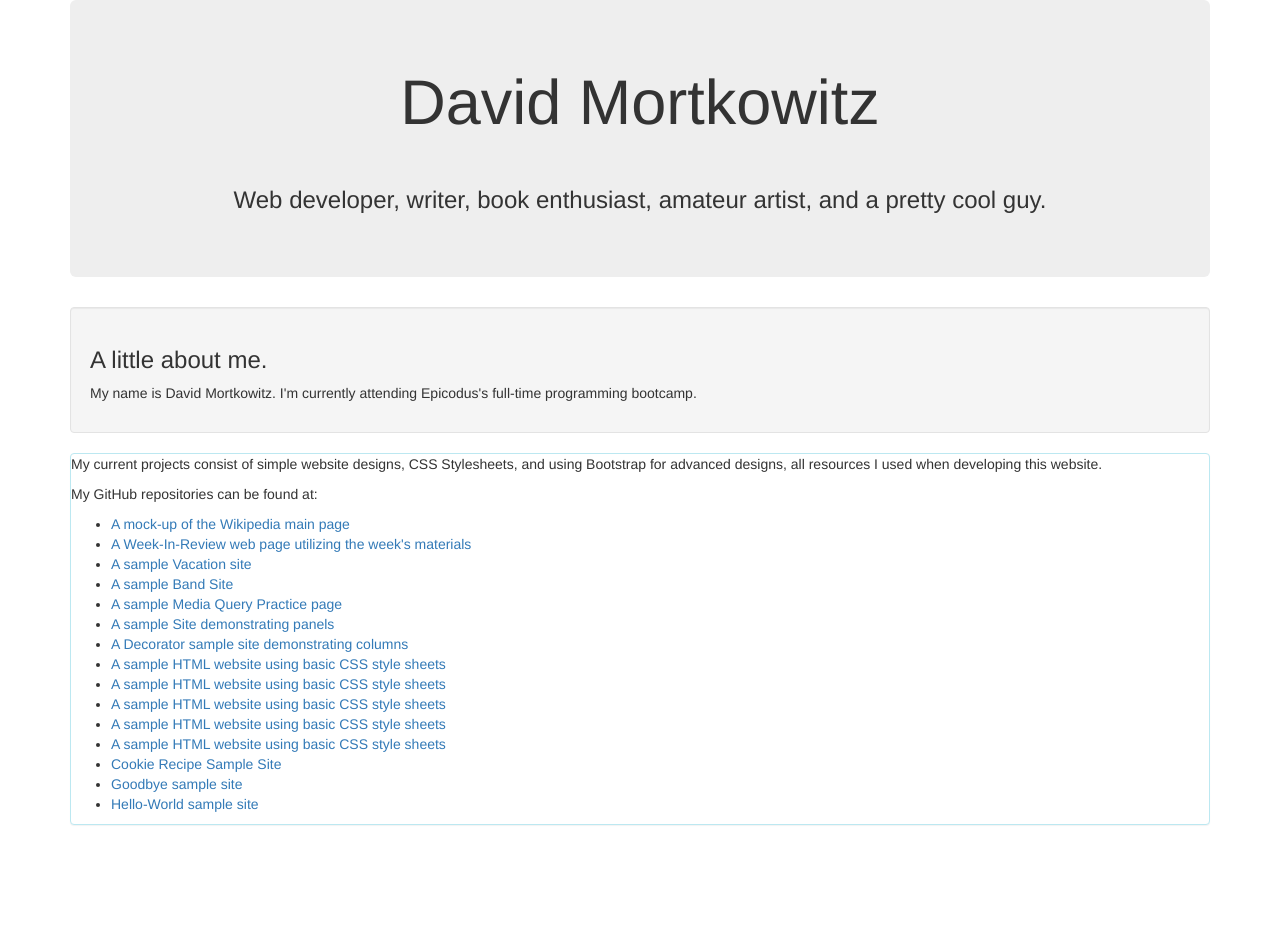
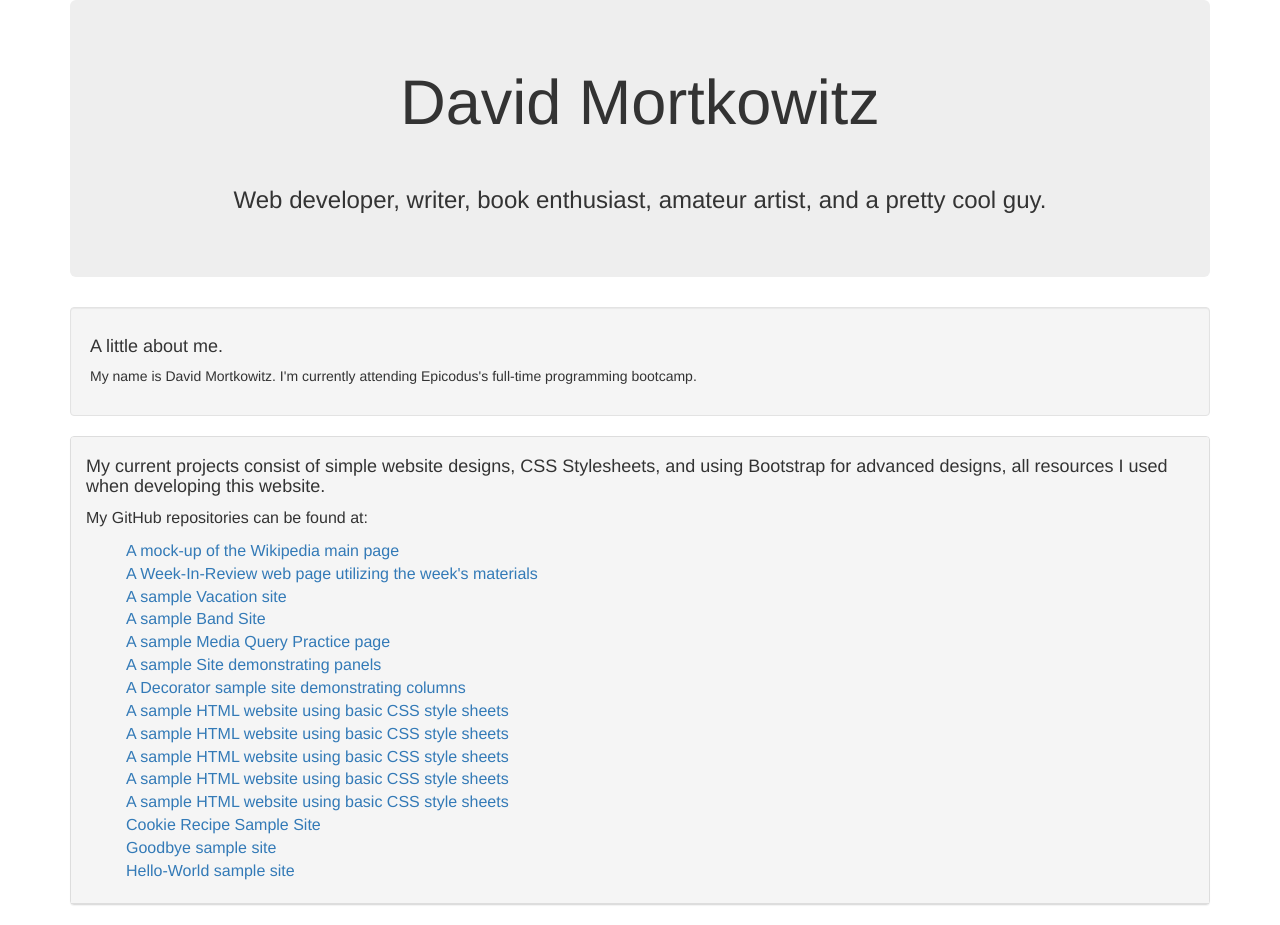
Before and after one commit to dmortkowitz/Portfolio-page, a plain HTML site: page index.html in a window 1280 px wide. Before the commit the page ends 845 px from the top, so only its background shows below. Drawn offline with Linux system fonts and the light colour scheme.

```diff
--- a/css/styles.css
+++ b/css/styles.css
@@ -1,3 +1,3 @@
-.well .okay1{
-  text-align="center"
+ul{
+  list-style-type: none;
 }
--- a/index.html
+++ b/index.html
@@ -15,21 +15,27 @@
       </h3></p>
     </div>
     <div class="well">
-      <h3>A little about me.</h3>
+      <h4>A little about me.</h4>
       <p>
         My name is David Mortkowitz. I'm currently attending Epicodus's full-time programming bootcamp.
       </p>
     </div>
-    <div class="panel panel-info">
-      <div class="panel-default">
-        <p>
-          My current projects consist of simple website designs, CSS Stylesheets, and using Bootstrap for advanced designs, all resources I used when developing this website.
-        </p>
+    <div class="panel panel-default">
+      <div class="panel-heading">
+        <div class="panel-title">
+          <h4>
+            My current projects consist of simple website designs, CSS Stylesheets, and using Bootstrap for advanced designs, all resources I used when developing this website.
+          </h4>
+        </div>
+
+        <div class="panel-title">
         <p>
           My GitHub repositories can be found at:
         </p>
       </div>
-        <div class="panel-info" class="bg-info">
+
+        <div class="panel-title">
+          <div class="panel-default">
           <ul>
             <li><a href="https://github.com/dmortkowitz/mock-wikipedia">A mock-up of the Wikipedia main page</a></li>
             <li><a href="https://github.com/dmortkowitz/week-in-review-1">A Week-In-Review web page utilizing the week's materials</a></li>
@@ -46,10 +52,13 @@
             <li><a href="https://github.com/dmortkowitz/cookie-recipe">Cookie Recipe Sample Site</a></li>
             <li><a href="https://github.com/dmortkowitz/goodbye">Goodbye sample site</a></li>
             <li><a href="https://github.com/dmortkowitz/hello-world">Hello-World sample site</a></li>
+
           </ul>
+        </div>
+        </div>
+        </div>
         </div>
       </div>
     </div>
-
   </body>
 </html>
```
Also changed, not shown: 1 other file.
